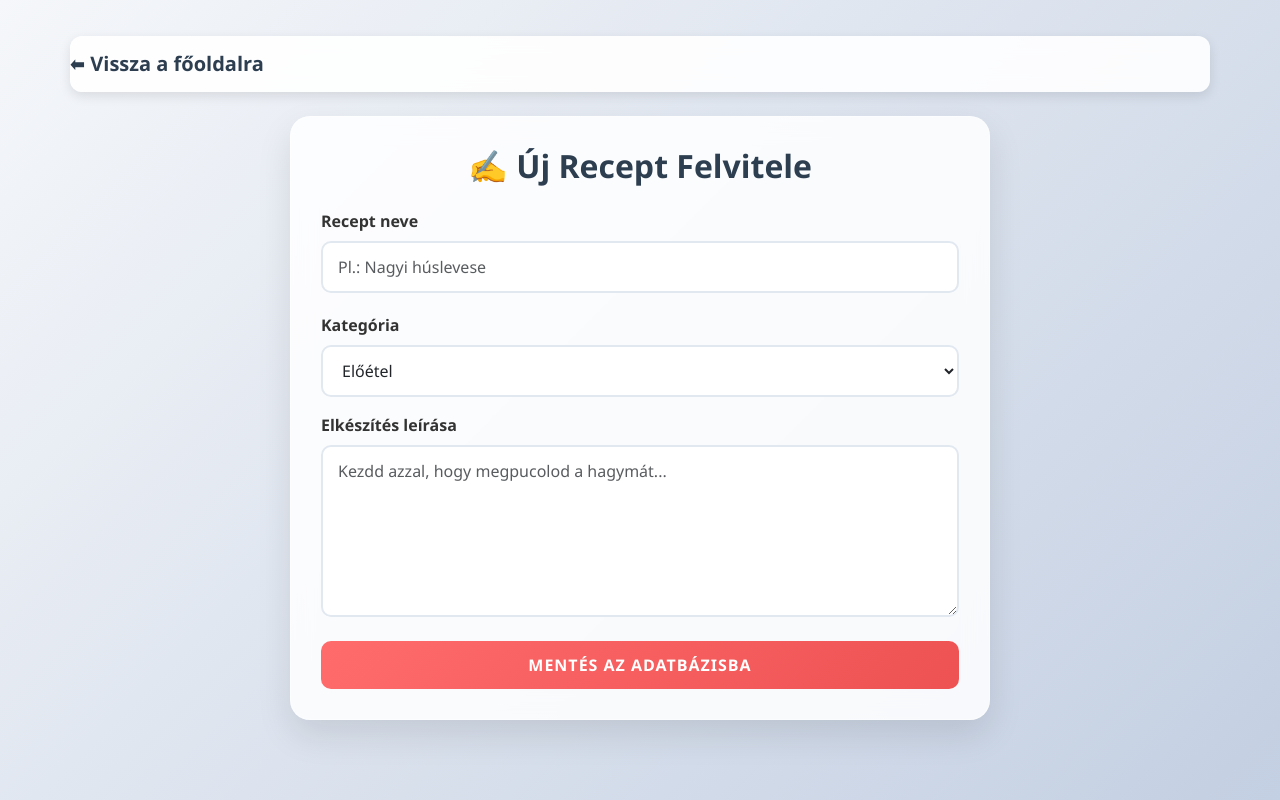
After one commit to GyapjasKornel-F6JJ4L/Receptgyujtemeny_WebProg_Beadando, a PHP site: page /teszt-ujrecept.html in a window 1280 px wide. The commit adds this page. Run offline with PHP 8.4, Linux system fonts and the light colour scheme.

Commit message:
style.css bővítése

```diff
--- a/assets/css/style.css
+++ b/assets/css/style.css
@@ -218,3 +218,68 @@ nav button:hover {
         margin-left: 0;
     }
 }
+
+/* --- RECEPT KÁRTYÁK STÍLUSA --- */
+.card {
+    transition: transform 0.3s ease, box-shadow 0.3s ease;
+    border: none !important;
+    border-radius: 15px !important;
+    box-shadow: 0 4px 10px rgba(0, 0, 0, 0.05);
+    overflow: hidden;
+    background: #ffffff;
+}
+
+/* Amikor ráviszed az egeret */
+.card:hover {
+    transform: translateY(-8px);
+    box-shadow: 0 15px 25px rgba(0, 0, 0, 0.15);
+}
+
+.card-title {
+    font-weight: 700;
+    color: #2c3e50;
+}
+
+/* --- ŰRLAP MEZŐK --- */
+.form-control {
+    border-radius: 10px !important;
+    border: 2px solid #e2e8f0;
+    padding: 12px 15px;
+    font-size: 16px;
+    transition: all 0.3s ease;
+}
+
+/* Amikor belekattint a felhasználó */
+.form-control:focus {
+    border-color: #ff6b6b; /* Finom pirosas-narancsos étel szín */
+    box-shadow: 0 0 0 0.25rem rgba(255, 107, 107, 0.25) !important;
+    background-color: #fffaf9;
+}
+
+/* --- GOMBOK --- */
+.btn-primary {
+    background: linear-gradient(135deg, #ff6b6b 0%, #ee5253 100%) !important;
+    border: none !important;
+    border-radius: 10px !important;
+    padding: 12px 20px;
+    font-weight: bold;
+    letter-spacing: 0.5px;
+    text-transform: uppercase;
+    transition: all 0.3s ease;
+}
+
+/* Gomb hover effekt */
+.btn-primary:hover {
+    transform: scale(1.03);
+    box-shadow: 0 8px 15px rgba(238, 82, 83, 0.4);
+}
+
+/* --- BEJELENTKEZŐ / REGISZTRÁCIÓS KÁRTYA --- */
+.app-card {
+    background: rgba(255, 255, 255, 0.85) !important;
+    backdrop-filter: blur(12px); /* Homályosítja a mögötte lévő dolgokat */
+    -webkit-backdrop-filter: blur(12px);
+    border-radius: 20px !important;
+    box-shadow: 0 15px 35px rgba(0, 0, 0, 0.1) !important;
+    border: 1px solid rgba(255, 255, 255, 0.4);
+}
--- /dev/null
+++ b/teszt-ujrecept.html
@@ -0,0 +1,44 @@
+<!DOCTYPE html>
+<html lang="hu">
+<head>
+    <meta charset="UTF-8">
+    <meta name="viewport" content="width=device-width, initial-scale=1.0">
+    <title>Teszt - Új Recept</title>
+    <link href="https://cdn.jsdelivr.net/npm/bootstrap@5.3.0/dist/css/bootstrap.min.css" rel="stylesheet">
+    <link rel="stylesheet" href="assets/css/style.css">
+</head>
+<body>
+
+    <nav class="navbar navbar-expand-lg container mt-3">
+        <a class="navbar-brand fw-bold" href="#" style="color: #2c3e50;">⬅ Vissza a főoldalra</a>
+    </nav>
+
+    <div class="container mt-4">
+        <div class="app-card mx-auto" style="max-width: 700px;">
+            <h2 class="mb-4 fw-bold text-center" style="color: #2c3e50;">✍️ Új Recept Felvitele</h2>
+
+            <div class="mb-3">
+                <label class="form-label fw-bold">Recept neve</label>
+                <input type="text" class="form-control" placeholder="Pl.: Nagyi húslevese">
+            </div>
+
+            <div class="mb-3">
+                <label class="form-label fw-bold">Kategória</label>
+                <select class="form-control" style="appearance: auto;">
+                    <option>Előétel</option>
+                    <option>Főétel</option>
+                    <option>Desszert</option>
+                </select>
+            </div>
+
+            <div class="mb-4">
+                <label class="form-label fw-bold">Elkészítés leírása</label>
+                <textarea class="form-control" rows="6" placeholder="Kezdd azzal, hogy megpucolod a hagymát..."></textarea>
+            </div>
+
+            <button class="btn btn-primary w-100 text-uppercase" style="letter-spacing: 1px;">Mentés az adatbázisba</button>
+        </div>
+    </div>
+
+</body>
+</html>
```
Also changed, not shown: teszt-home.html (added, +59 -0 lines), teszt-login.html (added, +33 -0 lines), teszt-reszletek.html (added, +39 -0 lines).
